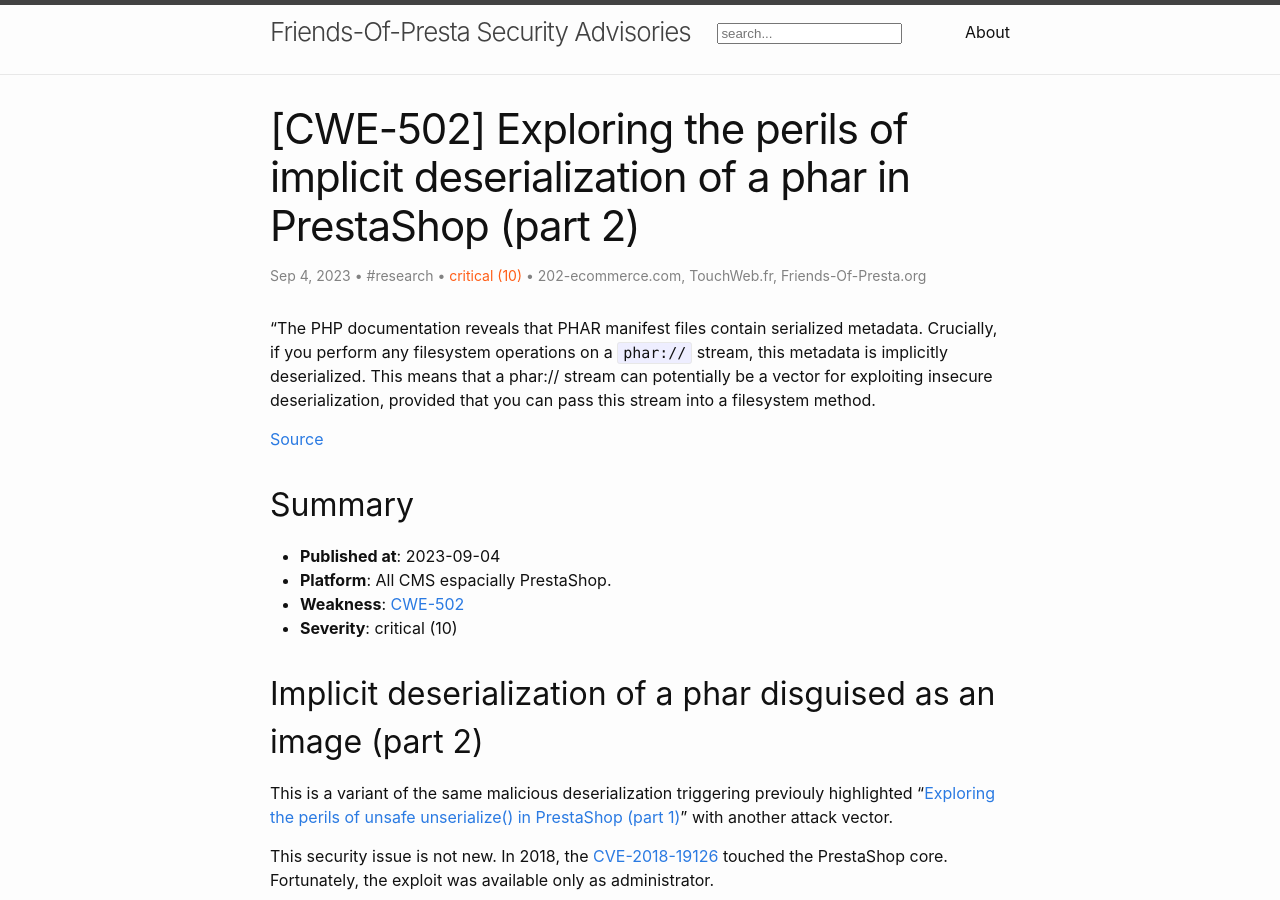
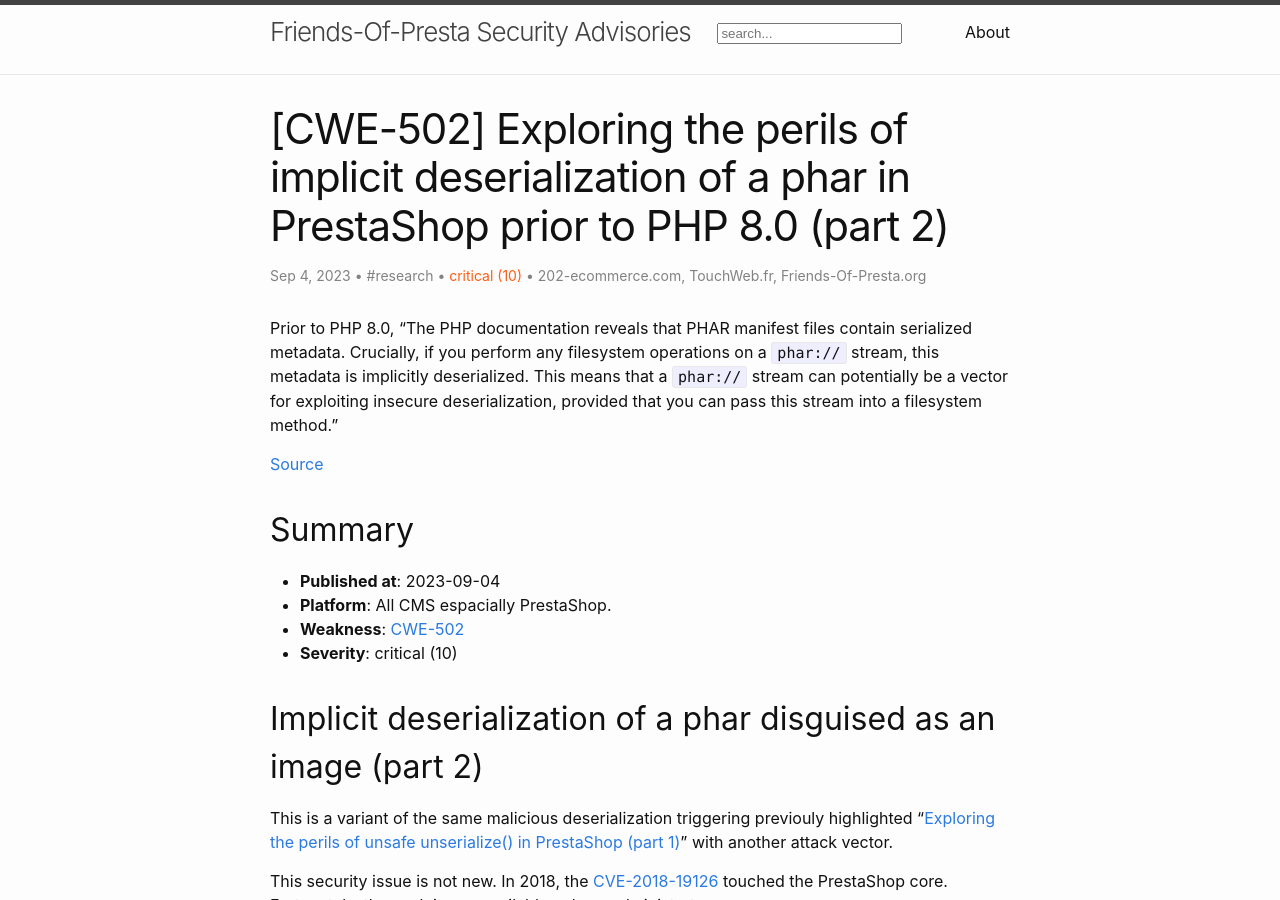
Before and after one commit to friends-of-presta/security-advisories, a Jekyll site: the page built from _posts/2023-09-04-deserialization-untrusted-data-CWE-502-part2.md, in a window 1280 px wide and 900 px high. Built offline with Jekyll 4.4.1, drawn with Linux system fonts in a browser that asks for light colours; some of the changed text lies outside the part shown.

Commit message:
Update 2023-09-04-deserialization-untrusted-data-CWE-502-part2.md

```diff
--- a/_posts/2023-09-04-deserialization-untrusted-data-CWE-502-part2.md
+++ b/_posts/2023-09-04-deserialization-untrusted-data-CWE-502-part2.md
@@ -1,6 +1,6 @@
 ---
 layout: post
-title: "[CWE-502] Exploring the perils of implicit deserialization of a phar in PrestaShop (part 2)"
+title: "[CWE-502] Exploring the perils of implicit deserialization of a phar in PrestaShop prior to PHP 8.0 (part 2)"
 categories: research
 author:
 - 202-ecommerce.com
@@ -10,7 +10,7 @@ meta: "CVE,PrestaShop,CWE-502"
 severity: "critical (10)"
 ---
 
-"The PHP documentation reveals that PHAR manifest files contain serialized metadata. Crucially, if you perform any filesystem operations on a `phar://` stream, this metadata is implicitly deserialized. This means that a phar:// stream can potentially be a vector for exploiting insecure deserialization, provided that you can pass this stream into a filesystem method.
+Prior to PHP 8.0, "The PHP documentation reveals that PHAR manifest files contain serialized metadata. Crucially, if you perform any filesystem operations on a `phar://` stream, this metadata is implicitly deserialized. This means that a `phar://` stream can potentially be a vector for exploiting insecure deserialization, provided that you can pass this stream into a filesystem method."
 
 [Source](https://portswigger.net/web-security/deserialization/exploiting#phar-deserialization)
 
@@ -115,3 +115,10 @@ As a developer:
 
 As an admin sys:
 * Set your firewall with [OWASP rules to filter "phar://"](https://github.com/coreruleset/coreruleset/blob/e36f27e1429a841e91996f4a521d40c996ec74eb/rules/REQUEST-933-APPLICATION-ATTACK-PHP.conf#L213)
+* Upgrade PHP up to 8.0
+
+
+| Date | Action |
+|--|--|
+| 2023-09-04 | Publication of this security advisory |
+| 2023-09-15 | Edit this publication to reduce the scope of impacted PHP version prior to PHP 8.0 |
```
